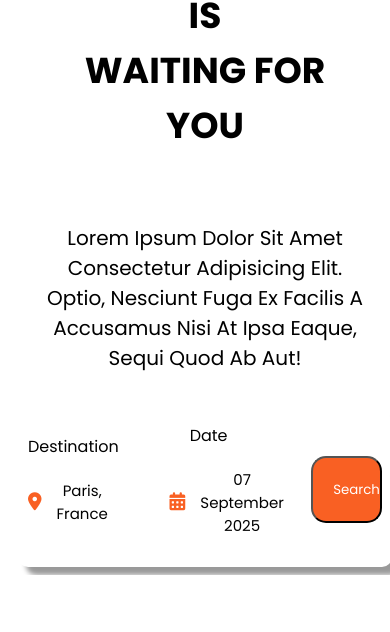
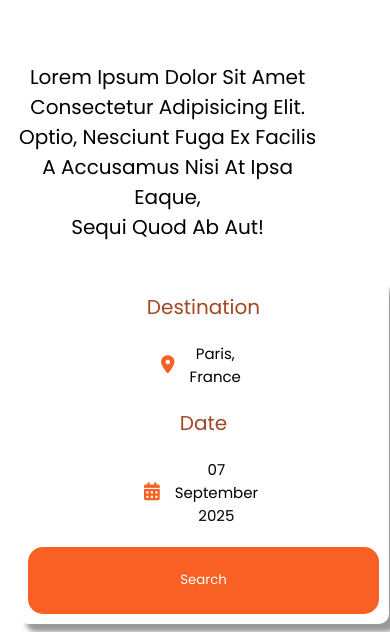
Before and after one commit to SHADY-MU/Traveling, a plain HTML site: page index.html in a window 390 px wide. Shown: the part 843-1475 px from the top of the page. Before the commit the page ends 1418 px from the top, so only its background shows below. Drawn offline with Linux system fonts and the light colour scheme.

Commit message:
responsive

```diff
--- a/style.css
+++ b/style.css
@@ -1,6 +1,5 @@
 @import url('https://fonts.googleapis.com/css2?family=Poppins:ital,wght@0,100;0,200;0,300;0,400;0,500;0,600;0,700;0,800;0,900;1,100;1,200;1,300;1,400;1,500;1,600;1,700;1,800;1,900&display=swap');
 *{
-    box-sizing: border-box;
     list-style: none;
     text-decoration: none;
     font-family: "Poppins", sans-serif;
@@ -112,7 +111,6 @@ nav .log-in ul li .sign{
 .container .content .book .information {
     display: flex;
     flex-direction: column;
-    width: 200px;
     width: 20vw;
 }
 #date , #map{
@@ -136,6 +134,7 @@ nav .log-in ul li .sign{
     background: #f96023;
     padding: 0 20px;
     border-radius: 15px ;
+    border: none;
     color: #fff;
     width: 20%;
     height: 8vh;
@@ -167,11 +166,11 @@ nav .log-in ul li .sign{
 
 /* background end */
 
+
 @media screen and (max-width: 768px) {
     nav{
         background: #f96023;
         position: relative;
-        padding: 10px 20px;
     }
     .logo h1 strong{
         color: #000;
@@ -201,26 +200,27 @@ nav .log-in ul li .sign{
         align-items: center;
         margin-left: 10px;
         text-align: center;
+        width: 80%;
     }
     .background{
-        width: 80vw;
+        width: 100%;
         height: 65vh;
         margin-top: 20px;
     }
     .background .girl{
-        width: 65vw;
+        width: 90%;
     }
     .title{
         margin: 0 auto;
     }
     .container .title h2{
         font-size: 36px;
-        width: 80vw;
     }
     .container .content{
         width: 100%;
     }
     .container .content .book{
+        width: 90vw;
         justify-content: space-between;
         margin: auto;
     }
@@ -229,5 +229,35 @@ nav .log-in ul li .sign{
         font-size: 15px;
         padding: 5px;
     }
+}
 
+@media screen and (max-width: 600px) and (min-width: 300px ) {
+    .container{
+        flex-direction: column-reverse;
+        justify-content: center;
+        align-content: center;
+    }
+    .background{
+        width: 100%;
+        height: 40vh;
+        margin: 30px auto;
+    }
+    .book{
+        flex-direction: column;
+        justify-content: start;
+        align-items: center;
+        width: 100%;
+    }
+    .book label{
+        font-size: 20px ;
+        color: #a34722;
+    }
+    .information{
+        width: 100%;
+        justify-content: start;
+        align-items: center;
+    }
+    .book button{
+        width: 100%;
+    }
 }
```
